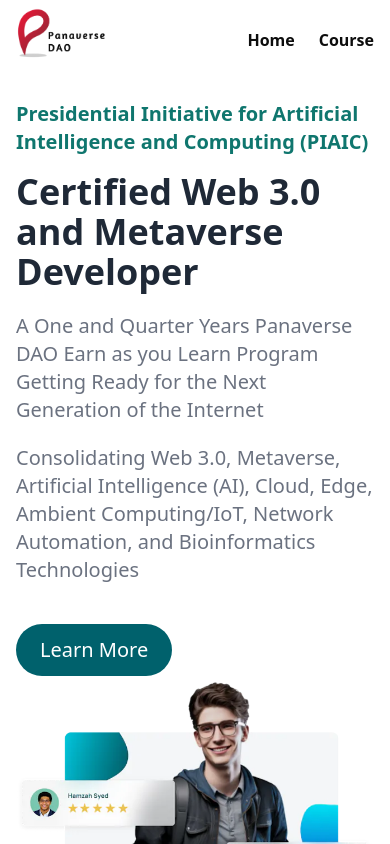
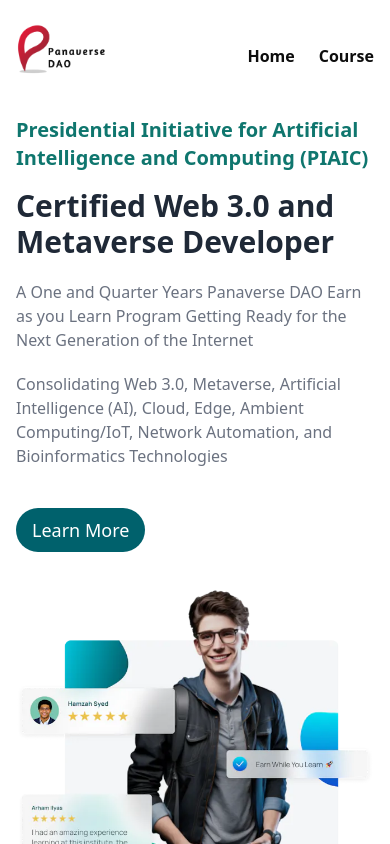
Before and after one commit to SamarSaeed1146/panaverse-dao, a Next.js app: page / in a window 390 px wide. Shown: the top 844 px of the page. Built offline with nearby package versions, Linux system fonts and the light colour scheme.

Commit message:
panaverse

```diff
--- a/src/components/layout/Header.tsx
+++ b/src/components/layout/Header.tsx
@@ -7,7 +7,7 @@
   return (
     <header className="sticky top-0 bg-white opacity-95">
       <Wrapper>
-        <div className="flex justify-between mt-2">
+        <div className="flex justify-between mt-6">
           <div className="">
             <Image src="/logo.webp" width={90} height={400} alt="Panaverse Logo" />
           </div>
--- a/src/components/shared/Button.tsx
+++ b/src/components/shared/Button.tsx
@@ -3,7 +3,7 @@
 
 export const Button:FC<{ text : string }> = ({text}) => {
   return (
-    <button className="bg-[#00616C] text-white px-6 py-3 text-xl font-medium rounded-full hover:shadow-xl hover:scale-105 duration-300">{text}</button>
+    <button className="bg-[#00616C] text-white px-4 md:px-6 py-2 md:py-3 text-lg md:text-xl font-medium rounded-full hover:shadow-xl hover:scale-105 duration-300">{text}</button>
   )
 }
 export default Button
--- a/src/components/widgits/CoreTrack.tsx
+++ b/src/components/widgits/CoreTrack.tsx
@@ -13,14 +13,14 @@
               Presidential Initiative for Artificial Intelligence and Computing
               (PIAIC)
             </h3>
-            <h1 className="text-gray-800 font-bold md:text-5xl text-4xl max-w-screen-sm mt-4">
+            <h1 className="text-gray-800 font-bold xl:text-5xl md:text-4xl text-3xl max-w-screen-sm mt-4">
               Certified Web 3.0 and Metaverse Developer
             </h1>
-            <p className="mt-5 max-w-screen-sm text-gray-500 font-medium text-xl">
+            <p className="mt-5 max-w-screen-sm text-gray-500 font-medium text-base md:text-xl">
               A One and Quarter Years Panaverse DAO Earn as you Learn Program
               Getting Ready for the Next Generation of the Internet
             </p>
-            <p className="mt-5 max-w-screen-sm text-gray-500 font-medium text-xl">
+            <p className="mt-5 max-w-screen-sm text-gray-500 font-medium text-base md:text-xl">
               Consolidating Web 3.0, Metaverse, Artificial Intelligence (AI),
               Cloud, Edge, Ambient Computing/IoT, Network Automation, and
               Bioinformatics Technologies
@@ -29,7 +29,7 @@
               <Button text={"Learn More"} />
             </div>
           </div>
-          <div className="flex-1">
+          <div className="flex-1 mt-8 md:mt-0">
             <Image src={assit} alt="Hero image" />
           </div>
         </div>
```
